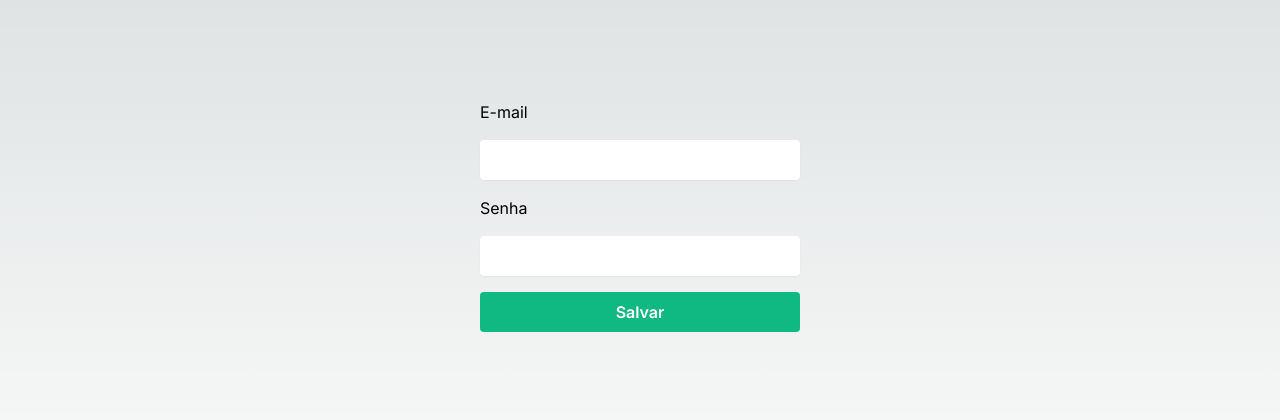
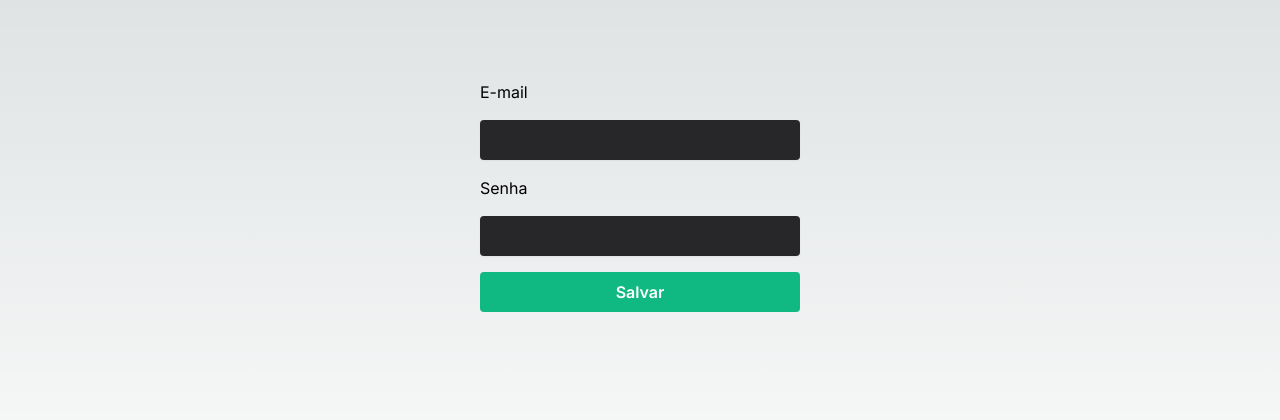
Before and after one commit to eliasfmartins/forms_in_react, a Next.js app: page / in a window 1280 px wide. Shown: the part 184-604 px from the top of the page. Built offline with nearby package versions, Linux system fonts and the light colour scheme.

Commit message:
feat: update base form' ~

```diff
--- a/src/app/page.tsx
+++ b/src/app/page.tsx
@@ -1,22 +1,35 @@
-import Image from "next/image";
+'use client'
+import { useState } from "react";
+import { useForm } from "react-hook-form";
 
 export default function Home() {
+  const [output, setOutput] = useState('')
+  const { register, handleSubmit } = useForm()
+
+  function createUser(data: any) {
+    console.log(data)
+    setOutput(JSON.stringify(data, null, 2))
+  }
+
   return (
-    <main className="flex min-h-screen flex-col items-center justify-center p-24">
-      <form action="" className="flex flex-col gap-4 w-full max-w-xs">
+    <main className="flex min-h-screen flex-col items-center justify-center p-24 gap-10">
+      <form action="" className="flex flex-col gap-4 w-full max-w-xs" onSubmit={handleSubmit(createUser)}>
 
         <div className="flex flex-col gap-4">
           <label htmlFor="">E-mail</label>
-          <input type="email" name="email" className="border-zinc-300 shadow-sm rounded h-10 px-3" />
+          <input type="email" className="border-zinc-400 shadow-sm rounded h-10 px-3 bg-zinc-800 text-white"{...register('email')} />
         </div>
 
         <div className="flex flex-col gap-4">
           <label htmlFor="">Senha</label>
-          <input type="password" name="password" className="border-zinc-300 shadow-sm rounded h-10 px-3" />
+          <input type="password" className="border-zinc-400 shadow-sm rounded h-10 px-3 bg-zinc-800 text-white" {...register('password')} />
         </div>
 
         <button type="submit" className="bg-emerald-500 rounded font-semibold text-white h-10 hover:bg-emerald-700">Salvar</button>
       </form>
+      <pre>
+        {output}
+      </pre>
     </main>
   );
 }
```
